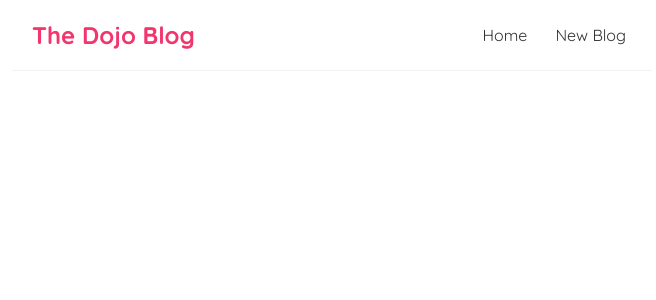
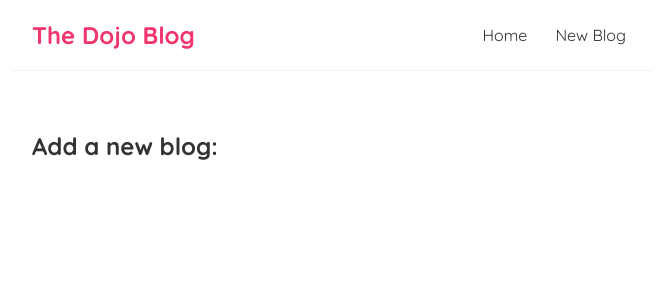
Before and after one commit to danretegan/dojo-blog, a React (Create React App) app: page /create in a window 1280 px wide. Shown: the top 300 px of the page, without its empty margins (308-964 px from the left). Built offline with nearby package versions, Linux system fonts and the light colour scheme.

Commit message:
#22 - Routes /Route
Create a new blog page

```diff
--- a/src/App.js
+++ b/src/App.js
@@ -1,3 +1,4 @@
+import Create from './Create';
 import Home from './Home';
 import Navbar from './Navbar';
 import { BrowserRouter, Route, Routes } from 'react-router-dom';
@@ -10,6 +11,7 @@
         <div className="content">
           <Routes>
             <Route path="/" element={<Home />} />
+            <Route path="/create" element={<Create />} />
           </Routes>
         </div>
       </div>
--- /dev/null
+++ b/src/Create.js
@@ -0,0 +1,9 @@
+const Create = () => {
+  return (
+    <div className="create">
+      <h2>Add a new blog:</h2>
+    </div>
+  );
+};
+
+export default Create;
```
